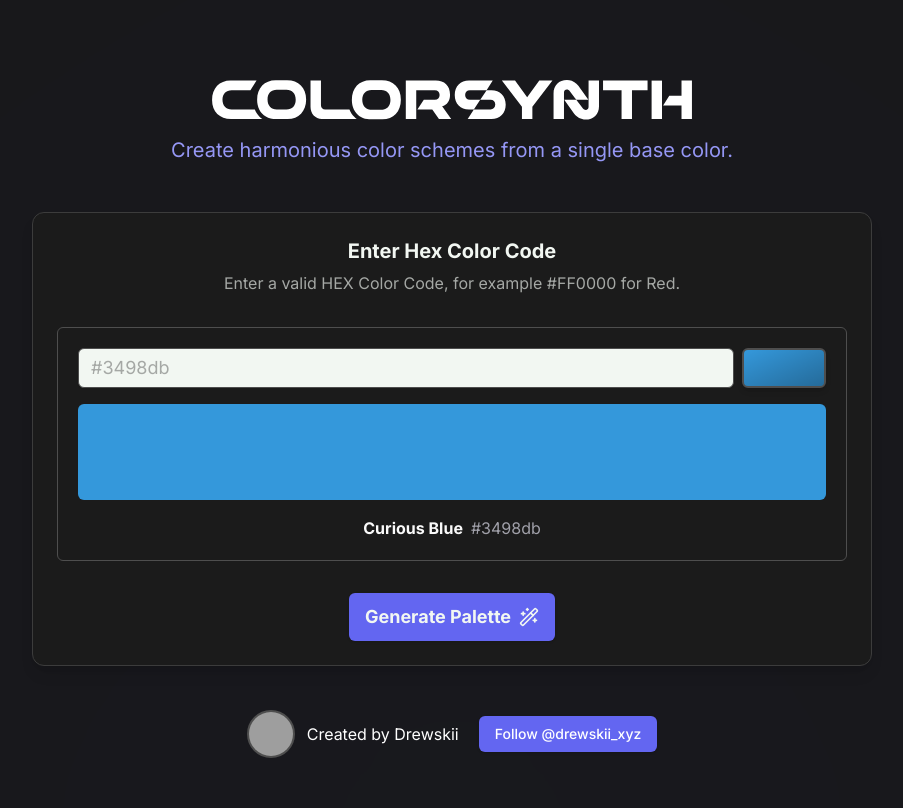
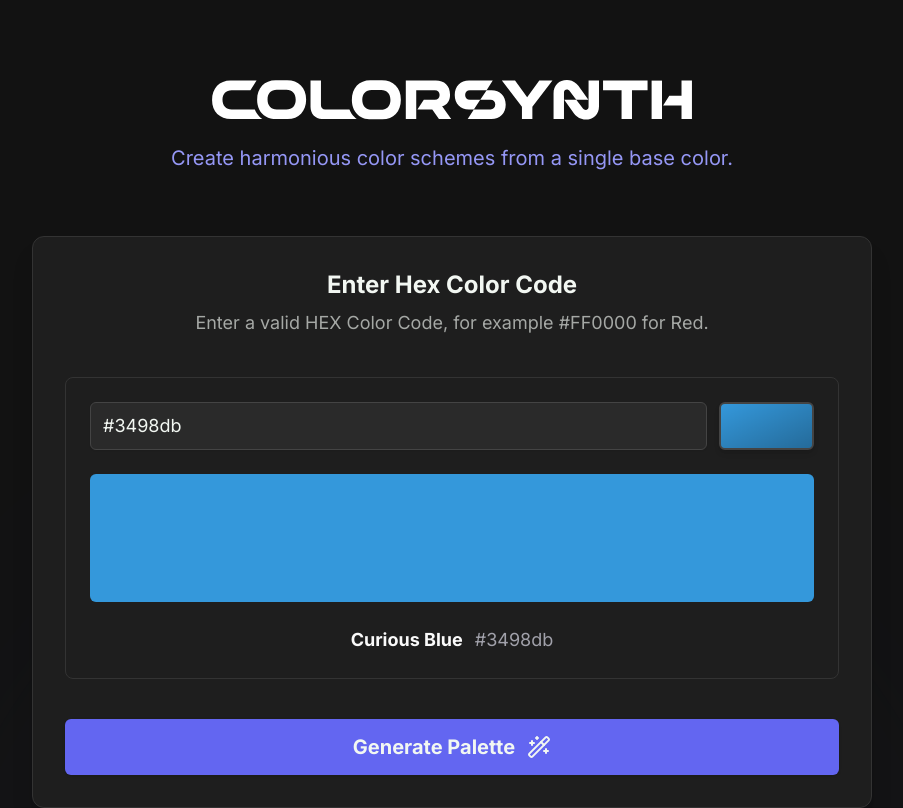
Before and after one commit to BigManDrewskii/colorsynth, a Next.js app: page / in a window 1280 px wide. Shown: the top 808 px of the page, without its empty margins (188-1091 px from the left). Built offline with nearby package versions, Linux system fonts and the light colour scheme; grey boxes are pictures that could not be loaded.

Commit message:
Improve UI design and consistency across main page and generated palette page

```diff
--- a/src/app/page.tsx
+++ b/src/app/page.tsx
@@ -45,10 +45,10 @@ const ColorPicker = () => {
   };
 
   return (
-    <main className="min-h-screen w-full bg-[#18181B] bg-gradient-to-b from-[#18181B] to-[#18181B] py-20 px-4 flex flex-col items-center justify-start relative">
-      <div className="w-full max-w-[840px] flex flex-col items-center gap-6 relative z-10">
+    <main className="min-h-screen w-full bg-[#121212] py-20 px-4 flex flex-col items-center justify-start relative">
+      <div className="w-full max-w-[840px] flex flex-col items-center gap-8 relative z-10">
         {/* Logo and header section */}
-        <div className="flex flex-col items-center gap-4 relative w-full mb-6">
+        <div className="flex flex-col items-center gap-6 relative w-full mb-8">
           <motion.div
             whileHover={{ scale: 1.05 }}
             whileTap={{ scale: 0.95 }}
@@ -75,56 +75,56 @@ const ColorPicker = () => {
           </p>
         </div>
 
-        <Card className="w-full bg-[#1B1B1B] border-[#3C3C3C] shadow-lg transition-all duration-300 ease-in-out relative z-10">
-          <CardContent className="p-6 flex flex-col items-center gap-8">
+        <Card className="w-full bg-[#1E1E1E] border-[#333333] shadow-xl transition-all duration-300 ease-in-out relative z-10">
+          <CardContent className="p-8 flex flex-col items-center gap-10">
             <div className="text-center">
-              <h2 className="text-[#F2F7F2] text-xl font-bold mb-1.5">Enter Hex Color Code</h2>
-              <p className="text-[#A5A8A5] text-md">
+              <h2 className="text-[#F2F7F2] text-2xl font-bold mb-2">Enter Hex Color Code</h2>
+              <p className="text-[#A5A8A5] text-lg">
                 Enter a valid HEX Color Code, for example #FF0000 for Red.
               </p>
             </div>
 
-            <div className="w-full p-5 border border-[#4E4E4E] rounded-md flex flex-col gap-4">
-              <div className="flex items-center gap-2 ">
+            <div className="w-full p-6 border border-[#333333] rounded-lg flex flex-col gap-6">
+              <div className="flex items-center gap-3">
                 <Input
                   type="text"
                   value={color}
                   onChange={(e) => handleColorChange({ hex: e.target.value.toUpperCase() })}
-                  className="w-full h-10 bg-[#F2F7F2] text-[#A5A8A5] text-lg border-[#4E4E4E] border-r- transition-all duration-300 ease-in-out"
+                  className="w-full h-12 bg-[#2A2A2A] text-[#F2F7F2] text-lg border-[#444444] transition-all duration-300 ease-in-out"
                 />
-                <div className="relative w-24 h-10 group">
+                <div className="relative w-28 h-12 group">
                   <button
                     onClick={() => setShowColorPicker(!showColorPicker)}
-                    className="w-full h-10 rounded-md border-2 border-[#4E4E4E] shadow-md overflow-hidden transition-all duration-200 ease-in-out group-hover:scale-110"
+                    className="w-full h-12 rounded-md border-2 border-[#444444] shadow-md overflow-hidden transition-all duration-200 ease-in-out group-hover:scale-105"
                     style={{ backgroundColor: color }}
                   >
                     <div className="w-full h-full bg-gradient-to-br from-transparent to-black opacity-30"></div>
                   </button>
                   {showColorPicker && (
-                    <div className="absolute top-full left-0 mt-2 z-50">
+                    <div className="absolute top-full right-0 mt-2 z-50">
                       <ChromePicker color={color} onChange={handleColorChange} />
                     </div>
                   )}
                 </div>
               </div>
               <div
-                className="w-full h-24 rounded-md border-[#4E4E4E] bg-opacity-5 transition-all duration-300 ease-in-out"
+                className="w-full h-32 rounded-md border-[#444444] bg-opacity-5 transition-all duration-300 ease-in-out"
                 style={{ backgroundColor: isValidHex(color) ? color : '#F2F7F2' }}
               ></div>
-              <div className="flex justify-center items-center gap-2">
-                <span className="text-[#FAFAFA] text-md font-bold">{colorName || 'Invalid Color'}</span>
-                <span className="text-[#A1A1AA] text-md">{isValidHex(color) ? color : 'Invalid'}</span>
+              <div className="flex justify-center items-center gap-3">
+                <span className="text-[#FAFAFA] text-lg font-bold">{colorName || 'Invalid Color'}</span>
+                <span className="text-[#A1A1AA] text-lg">{isValidHex(color) ? color : 'Invalid'}</span>
               </div>
               {error && <p className="text-red-500 text-md text-center">{error}</p>}
             </div>
 
             <Button
-              className="w-800 h-12 bg-[#6366F1] hover:bg-[#6366F1]/90 text-[#F2F7F2] text-lg font-bold transition-all duration-300 ease-in-out z-20"
+              className="w-full h-14 bg-[#6366F1] hover:bg-[#5457E5] text-[#F2F7F2] text-xl font-bold transition-all duration-300 ease-in-out z-20"
               onClick={handleGeneratePalette}
               disabled={!isValidHex(color)}
             >
               Generate Palette
-              <Wand2 className="ml-2 h-5 w-5" />
+              <Wand2 className="ml-3 h-6 w-6" />
             </Button>
           </CardContent>
         </Card>
@@ -148,7 +148,7 @@ const ColorPicker = () => {
           </a>
         </div>
       </div>
-      <div className="w-[424px] h-[424px] rounded-full bg-[#6366F1] opacity-20 blur-[600px] absolute bottom-0 left-1/2 transform -translate-x-1/2 translate-y-1/2 z-0"></div>
+      <div className="w-[600px] h-[600px] rounded-full bg-[#6366F1] opacity-10 blur-[200px] absolute bottom-0 left-1/2 transform -translate-x-1/2 translate-y-1/2 z-0"></div>
     </main>
   )
 }
```
Also changed, not shown: src/app/generated-palette/GeneratedPaletteClient.tsx (+32 -32 lines).
